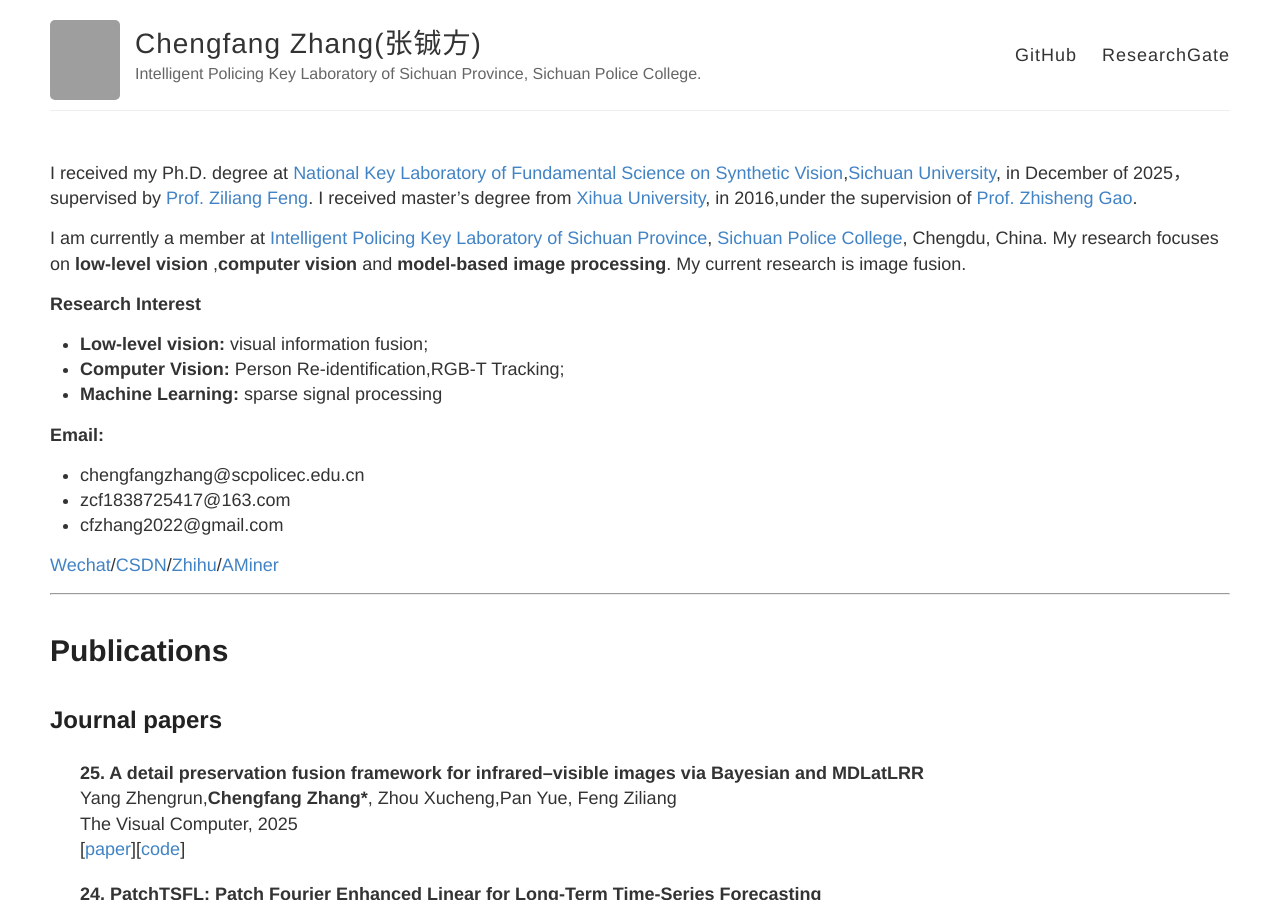
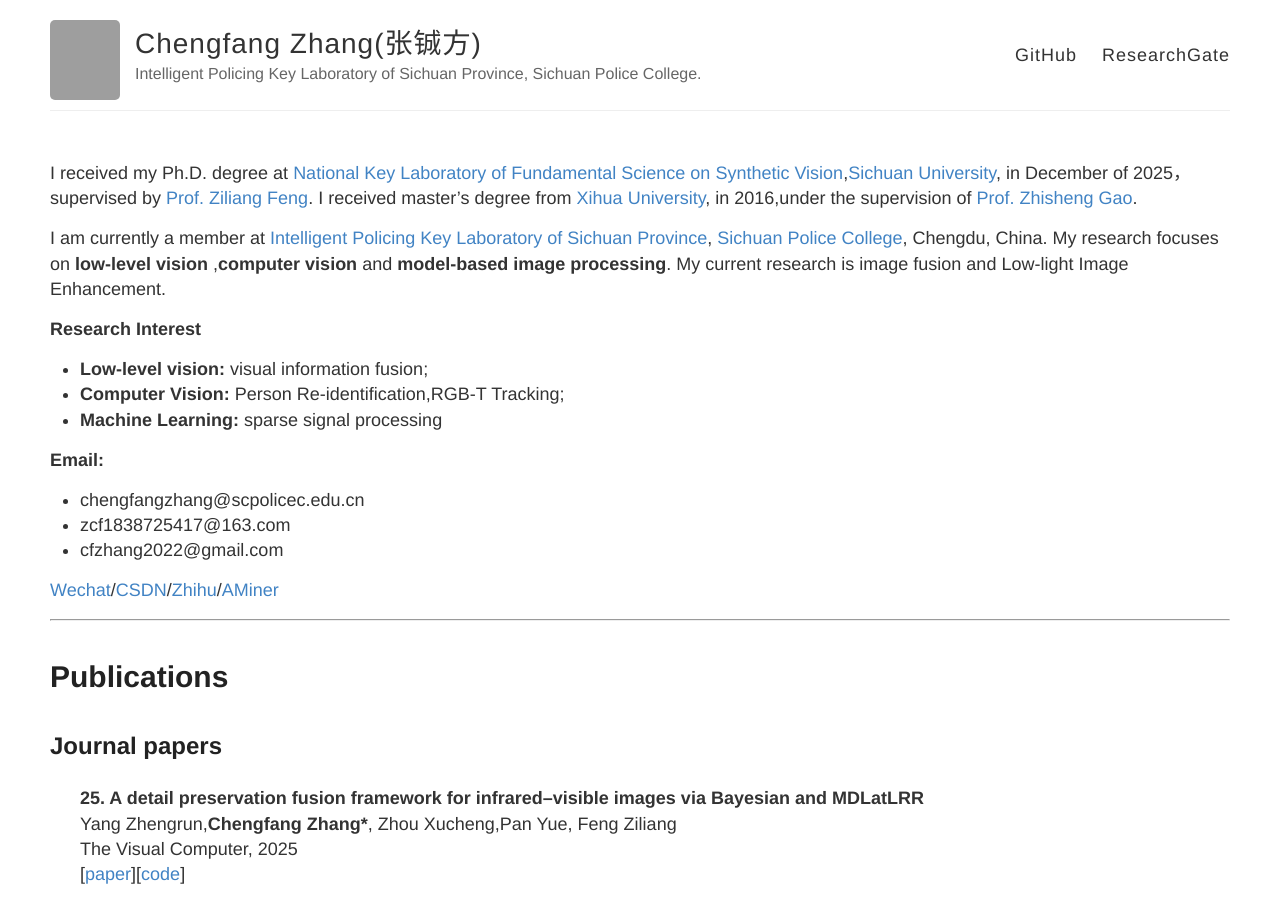
Before and after one commit to ChengfangZhang117/ChengfangZhang117.github.io, a Jekyll site: the page built from index.md, in a window 1280 px wide and 900 px high. Built offline with Jekyll 4.4.1, drawn with Linux system fonts in a browser that asks for light colours; our own code applies the rules of GitHub Pages for plain Markdown files; grey boxes are pictures that could not be loaded.

Commit message:
index.md

```diff
--- a/index.md
+++ b/index.md
@@ -1,7 +1,7 @@
 
 I received my Ph.D. degree at [National Key Laboratory of Fundamental Science on Synthetic Vision](https://vs.scu.edu.cn/),[Sichuan University](https://www.scu.edu.cn/), in December of 2025，supervised by [Prof. Ziliang Feng](https://vs.scu.edu.cn/info/1062/1368.htm). I received master's degree from [Xihua University](https://www.xhu.edu.cn/), in 2016,under the supervision of [Prof. Zhisheng Gao](https://teacher.xhu.edu.cn/jsj/gzs/list.psp).
 
-I am currently a member at [Intelligent Policing Key Laboratory of Sichuan Province](https://ipklsc.scpolicec.edu.cn/index.htm), [Sichuan Police College](https://www.scpolicec.edu.cn/), Chengdu, China. My research focuses on **low-level vision** ,**computer vision** and **model-based image processing**. My current research is image fusion.
+I am currently a member at [Intelligent Policing Key Laboratory of Sichuan Province](https://ipklsc.scpolicec.edu.cn/index.htm), [Sichuan Police College](https://www.scpolicec.edu.cn/), Chengdu, China. My research focuses on **low-level vision** ,**computer vision** and **model-based image processing**. My current research is image fusion and Low-light Image Enhancement.
 
 **Research Interest**
 + **Low-level vision:** visual information fusion;
```
